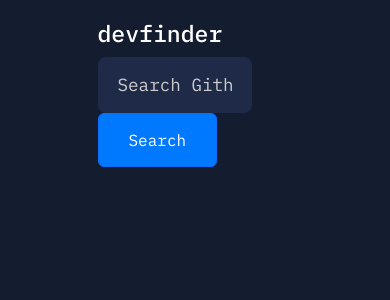
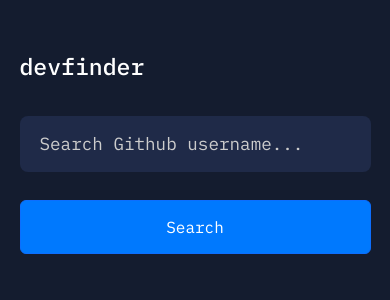
Before and after one commit to victoriaEssien/dev-finder, a React (Vite) app: page / in a window 390 px wide. Shown: the top 300 px of the page. Built offline with nearby package versions, Linux system fonts and the light colour scheme.

Commit message:
added responsivity

```diff
--- a/src/App.jsx
+++ b/src/App.jsx
@@ -22,9 +22,23 @@ function App() {
   const [generateuserData, setGenerateUserData] = useState(null)
   const [username, setUsername] = useState("")
   const [showProfile, setShowProfile] = useState(false);
+  const [inputError, setInputError] = useState(false);
 
   const fetchUserData = (e) => {
     e.preventDefault()
+
+    if (username.trim() === '') {
+      setInputError(true);
+
+      setTimeout(() => {
+        setInputError(false)
+      }, 3000)
+
+      return;
+    }
+
+    setInputError(false)
+
     Axios.get(`https://api.github.com/users/${username}`).then((res) => {
       setGenerateUserData(res.data);
       setShowProfile(true)
@@ -62,6 +76,10 @@ function App() {
           </Form>
         </div>
 
+        {inputError && (
+          <p className='error'>Please enter a valid username</p>
+        )}
+
         {showProfile && generateuserData && (
             <div className="profile-container">
             <Row>
@@ -98,17 +116,17 @@ function App() {
                   <div className="contact-container">
                     <div className="links-one">
                     {generateuserData?.location && (
-                      <span>
+                      <p>
                         <FontAwesomeIcon icon={faMapMarkerAlt} />{' '}
                         {generateuserData?.location}
-                      </span>
+                      </p>
                     )}
 
                     {generateuserData?.twitter_username && (
-                      <span>
+                      <p>
                         <FontAwesomeIcon icon={faTwitter} />{' '}
                         {generateuserData?.twitter_username}
-                      </span>
+                      </p>
                     )}
                     </div>
                   </div>
--- a/src/index.css
+++ b/src/index.css
@@ -8,6 +8,10 @@ body {
   font-family: 'IBM Plex Mono', monospace;
   color: #fff;
   box-sizing: border-box;
+}
+
+.error {
+  color: #ef6565;
 }
 
 .null-value {
@@ -126,7 +130,8 @@ body {
   text-decoration: none;
   background-color: #006fe6;
   color: #fff;
-  padding: 12px 105px;
+  display: block;
+  padding: 16px 30px;
   border-radius: 8px;
   font-size: 0.9rem;
 }
@@ -134,3 +139,45 @@ body {
 .view-profile-btn:hover {
   background-color: #0079FE;
 }
+
+@media (min-width: 320px) and (max-width: 480px) {
+
+  body { margin: 0 5%; }
+
+  .main-container { margin-top: 15%; }
+
+  .main-container { width: 100%; }
+
+  .input-container { margin-top: 10%; }
+
+  .input-field {
+    width: 100%;
+    display: block;
+  }
+
+  .submit-btn {
+    margin-top: 8%;
+    margin-bottom: 5%;
+    width: 100%;
+  }
+
+  .profile-container { margin-top: 15%; }
+
+  .avatar-container { text-align: center; }
+
+  .avatar { width: 50%; }
+
+  .top-container {
+    margin-top: 10%;
+    display: block;
+  }
+
+  .username { margin-top: 3%; }
+
+  .bio { font-size: 1.1rem; }
+
+  .git-stats { padding: 8% 10%; }
+
+  .links-one { display: block; }
+
+}
```
